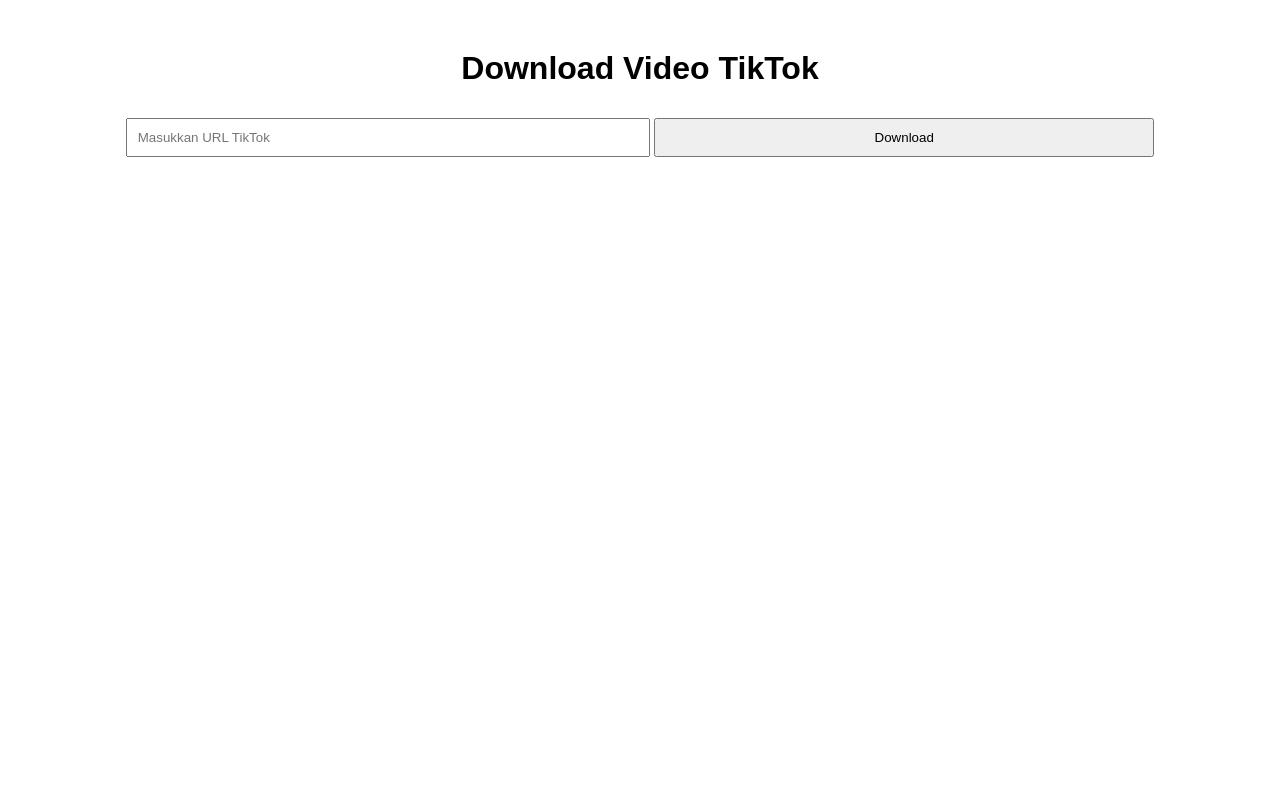
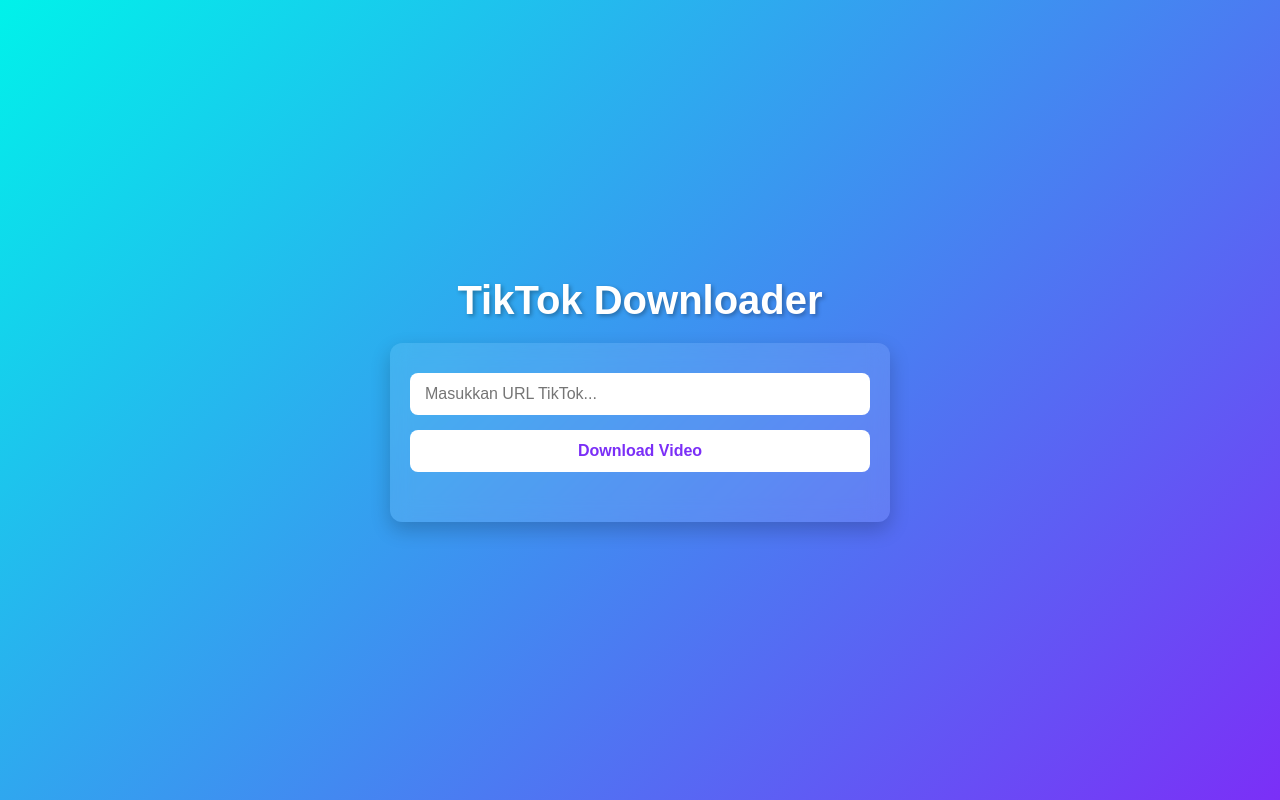
Before and after one commit to DaffTzy5912/ttlujcb, a website: page public/index.html in a window 1280 px wide. Drawn offline with Linux system fonts and the light colour scheme.

Commit message:
Update index.html

```diff
--- a/public/index.html
+++ b/public/index.html
@@ -2,18 +2,87 @@
 <html lang="id">
 <head>
   <meta charset="UTF-8">
+  <meta name="viewport" content="width=device-width, initial-scale=1">
   <title>TikTok Downloader</title>
   <style>
-    body { font-family: Arial; text-align: center; margin-top: 50px; }
-    input, button { padding: 10px; width: 80%; max-width: 500px; margin-top: 10px; }
-    video { margin-top: 20px; width: 100%; max-width: 500px; }
+    * {
+      margin: 0;
+      padding: 0;
+      box-sizing: border-box;
+    }
+    body {
+      min-height: 100vh;
+      background: linear-gradient(135deg, #00f2ea, #7b2ff7);
+      font-family: 'Poppins', sans-serif;
+      display: flex;
+      flex-direction: column;
+      align-items: center;
+      justify-content: center;
+      padding: 20px;
+      color: #fff;
+    }
+    h1 {
+      margin-bottom: 20px;
+      font-size: 2.5rem;
+      text-shadow: 2px 2px 4px rgba(0,0,0,0.3);
+    }
+    .container {
+      background: rgba(255, 255, 255, 0.1);
+      padding: 30px 20px;
+      border-radius: 12px;
+      backdrop-filter: blur(10px);
+      box-shadow: 0 8px 20px rgba(0,0,0,0.2);
+      width: 100%;
+      max-width: 500px;
+      text-align: center;
+    }
+    input {
+      width: 100%;
+      padding: 12px 15px;
+      margin-bottom: 15px;
+      border: none;
+      border-radius: 8px;
+      font-size: 1rem;
+      outline: none;
+    }
+    button {
+      width: 100%;
+      padding: 12px;
+      border: none;
+      border-radius: 8px;
+      background: #fff;
+      color: #7b2ff7;
+      font-weight: bold;
+      font-size: 1rem;
+      cursor: pointer;
+      transition: background 0.3s, color 0.3s;
+    }
+    button:hover {
+      background: #7b2ff7;
+      color: #fff;
+    }
+    #result {
+      margin-top: 20px;
+    }
+    video {
+      margin-top: 20px;
+      width: 100%;
+      border-radius: 10px;
+      box-shadow: 0 4px 10px rgba(0,0,0,0.3);
+    }
+    p {
+      margin-top: 10px;
+      font-size: 1.1rem;
+    }
   </style>
 </head>
 <body>
-  <h1>Download Video TikTok</h1>
-  <input type="text" id="urlInput" placeholder="Masukkan URL TikTok">
-  <button onclick="download()">Download</button>
-  <div id="result"></div>
+  <h1>TikTok Downloader</h1>
+  <div class="container">
+    <input type="text" id="urlInput" placeholder="Masukkan URL TikTok...">
+    <button onclick="download()">Download Video</button>
+    <div id="result"></div>
+  </div>
 
   <script>
     async function download() {
@@ -31,7 +100,7 @@
           <video controls src="${data.videoUrl}"></video>
         `;
       } else {
-        result.innerHTML = `<p style="color:red;">${data.message}</p>`;
+        result.innerHTML = `<p style="color: #ff4c4c;">${data.message}</p>`;
       }
     }
   </script>
```
